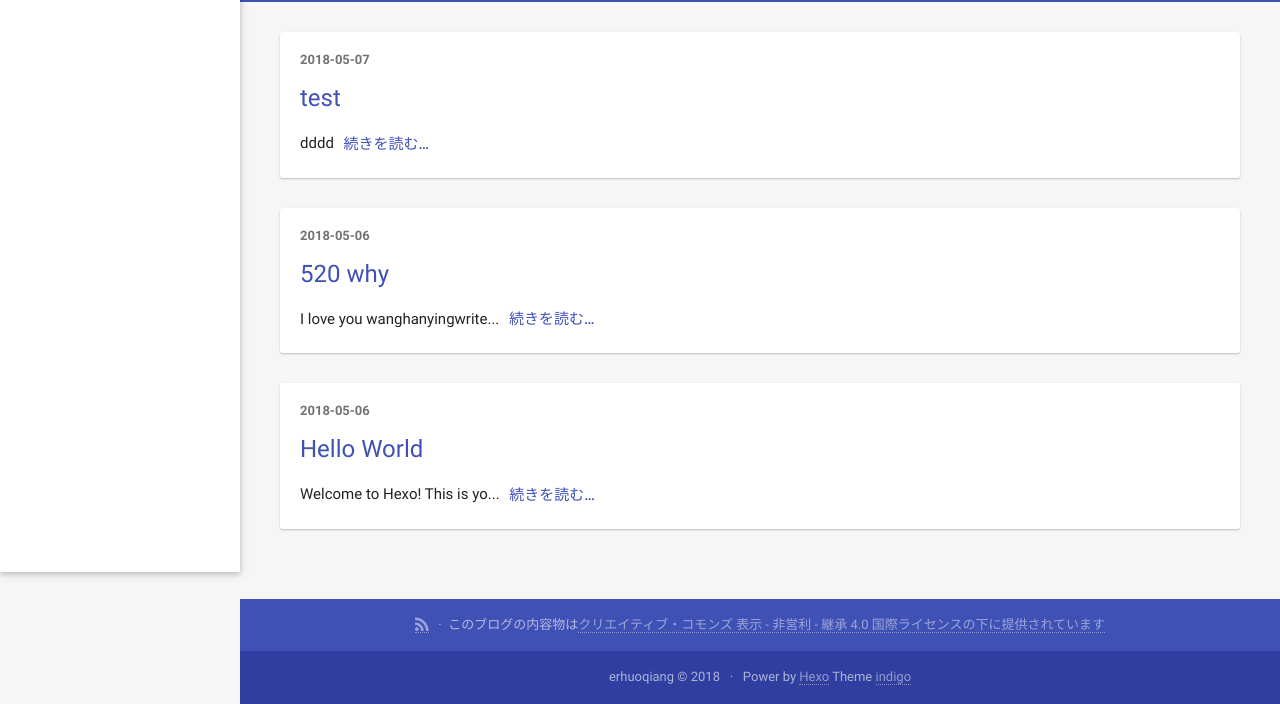
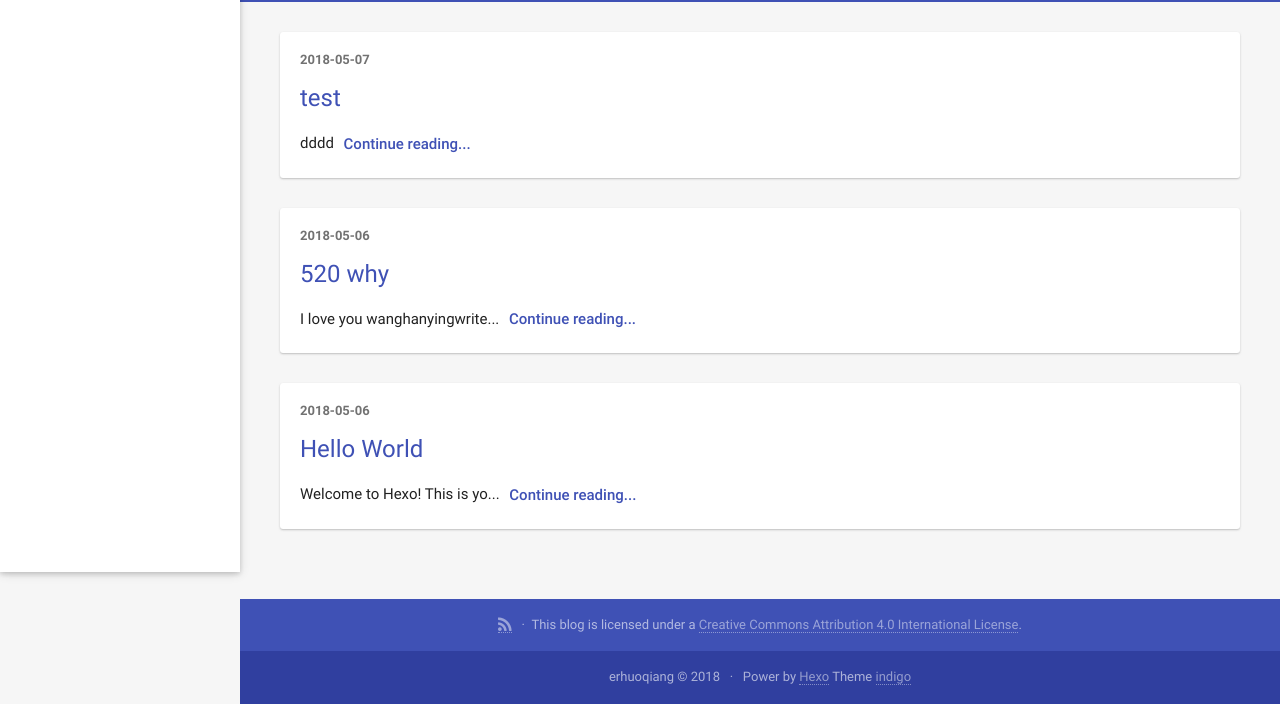
Before and after one commit to erhuoqiang/erhuoqiang.github.io, a plain HTML site: page index.html in a window 1280 px wide. Shown: the part 228-932 px from the top of the page. Drawn offline with Linux system fonts and the light colour scheme; a script that the page names is missing.

Commit message:
Site updated: 2018-05-07 10:26:02

```diff
--- a/index.html
+++ b/index.html
@@ -131,7 +131,7 @@
 
 
         <a href="/2018/05/07/test/" class="post-more waves-effect waves-button">
-            続きを読む…
+            Continue reading...
         </a>
     </div>
 
@@ -170,7 +170,7 @@
 
 
         <a href="/2018/05/06/520-why/" class="post-more waves-effect waves-button">
-            続きを読む…
+            Continue reading...
         </a>
     </div>
 
@@ -209,7 +209,7 @@
 
 
         <a href="/2018/05/06/hello-world/" class="post-more waves-effect waves-button">
-            続きを読む…
+            Continue reading...
         </a>
     </div>
 
@@ -231,7 +231,7 @@
 
                 <span><a href="/atom.xml" target="_blank" class="rss" title="rss"><i class="icon icon-lg icon-rss"></i></a></span>
 
-            <span>このブログの内容物は<a rel="license" href="https://creativecommons.org/licenses/by-nc-sa/4.0/deed.ja">クリエイティブ・コモンズ 表示 - 非営利 - 継承 4.0 国際ライセンスの下に提供されています</a></span>
+            <span>This blog is licensed under a <a rel="license" href="https://creativecommons.org/licenses/by/4.0/">Creative Commons Attribution 4.0 International License</a>.</span>
         </p>
     </div>
     <div class="bottom">
```
Also changed, not shown: archives/2018/05/index.html (+1 -1 lines), archives/2018/index.html (+1 -1 lines), archives/index.html (+1 -1 lines).
